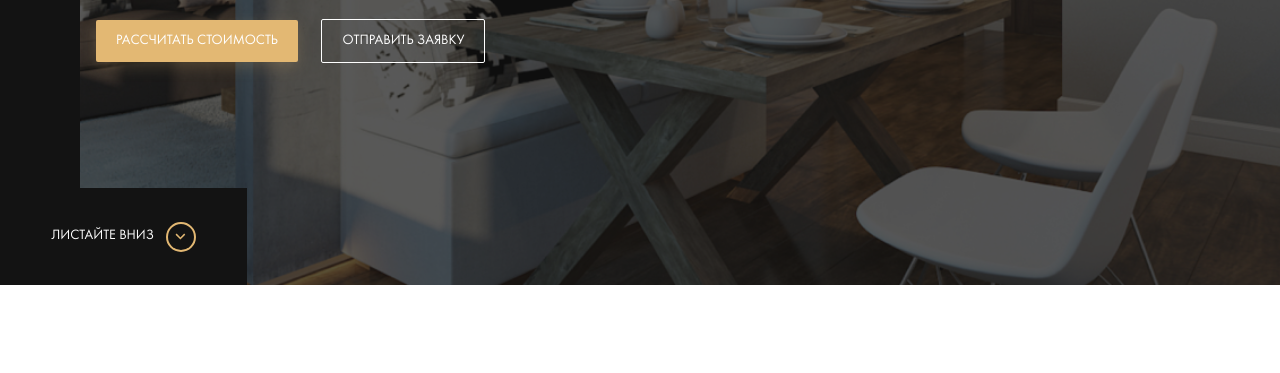
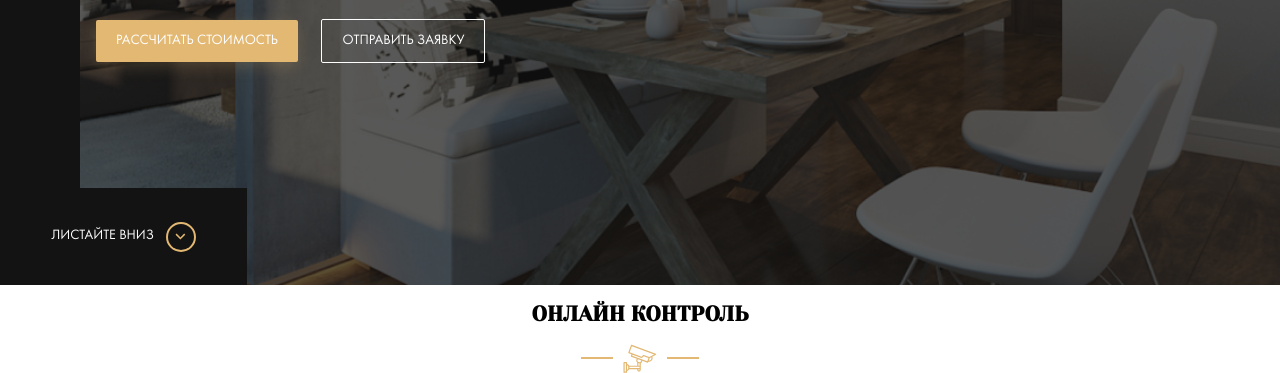
Before and after one commit to Egordgan/repair-design, a website: page index.html in a window 1280 px wide. Shown: the part 515-888 px from the top of the page. Before the commit the page ends 800 px from the top, so only its background shows below. Drawn offline with Linux system fonts and the light colour scheme; files whose address does not match are found by name.

Commit message:
feat: add control section and move body settings in _settings.sass

```diff
--- a/index.html
+++ b/index.html
@@ -47,6 +47,23 @@
       <a href="#" class="hero__scroll-down">листайте вниз</a>
     </section>
     <!-- /.hero -->
+    <section class="section control">
+      <div class="container">
+
+        <div class="section-title">
+          <h2 class="section-title__heading">Онлайн контроль</h2>
+          <!-- /.section-title__heading -->
+          <div class="section-title__image">
+            <img src="img/Video.svg" alt="video">
+          </div>
+          <!-- /.section-title__image -->
+        </div>
+        <!-- /.section-title -->
+
+      </div>
+      <!-- /.container -->
+    </section>
+    <!-- /.section control -->
   </main>
 </body>
 </html>
--- /dev/null
+++ b/sass/_settings.sass
@@ -0,0 +1,20 @@
+*, *:before, *:after
+  box-sizing: border-box
+body
+  font-family: 'Futura Book', sans-serif
+  font-size: 14px
+.section
+  &-title
+    text-align: center
+    text-transform: uppercase
+    font-family: 'Yeseva One', cursive
+    &__image
+      display: flex
+      justify-content: center
+      align-items: center
+      &::after, &::before
+        content: ''
+        width: 32px
+        height: 2px
+        background-color: $primary
+        margin: 0 10px
--- a/sass/style.sass
+++ b/sass/style.sass
@@ -2,11 +2,8 @@
 @import 'variables'
 @import 'normalize'
 @import 'grid'
+@import 'settings'
 @import 'templates/header'
 @import 'templates/hero'
+@import 'templates/control'
 @import 'interface'
-*, *:before, *:after
-  box-sizing: border-box
-body
-  font-family: 'Futura Book', sans-serif
-  font-size: 14px
--- a/sass/templates/_hero.sass
+++ b/sass/templates/_hero.sass
@@ -11,7 +11,8 @@
   &::before
     content: ''
     position: absolute
-    bottom: 0
+    top: 0
+    left: 0
     width: 100%
     height: 100vh
     background-color: rgba($dark, 0.7)
```
Also changed, not shown: css/style.css, img/Video.svg (added), sass/templates/_control.sass (added).
